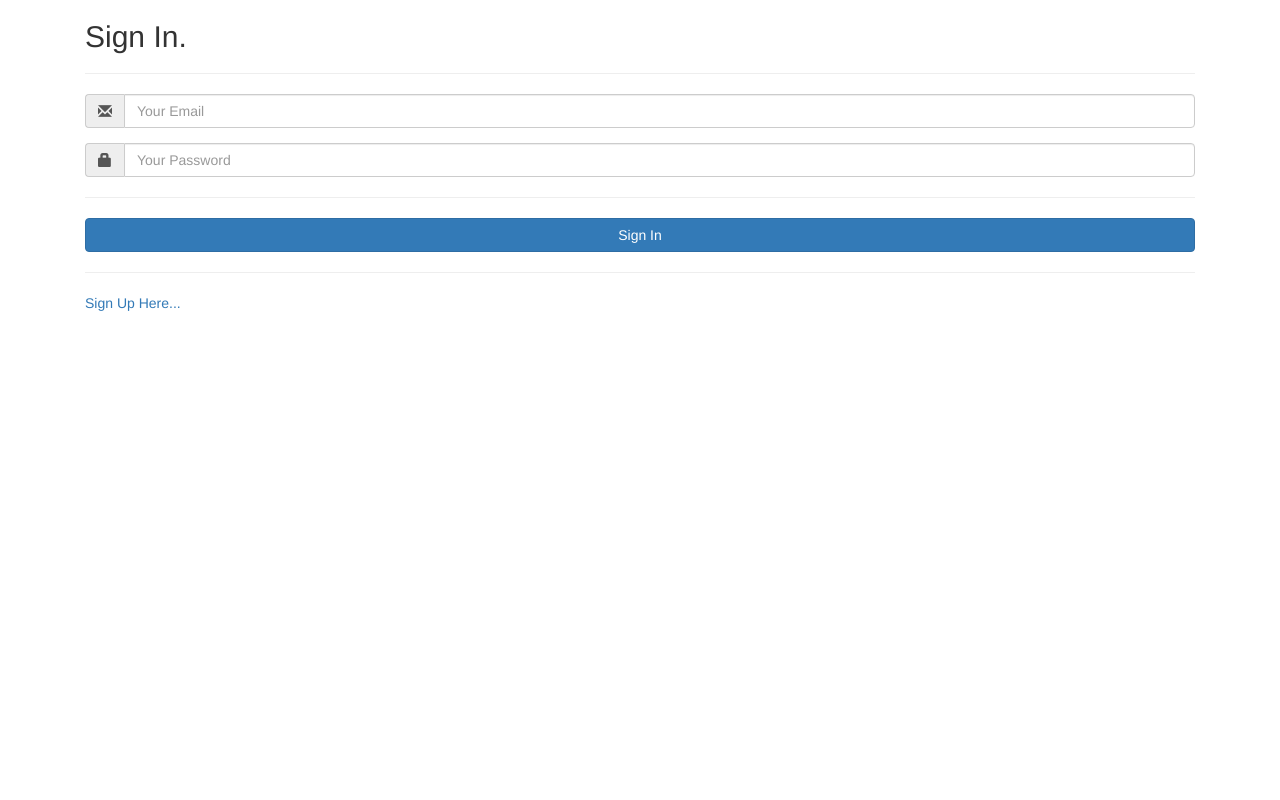
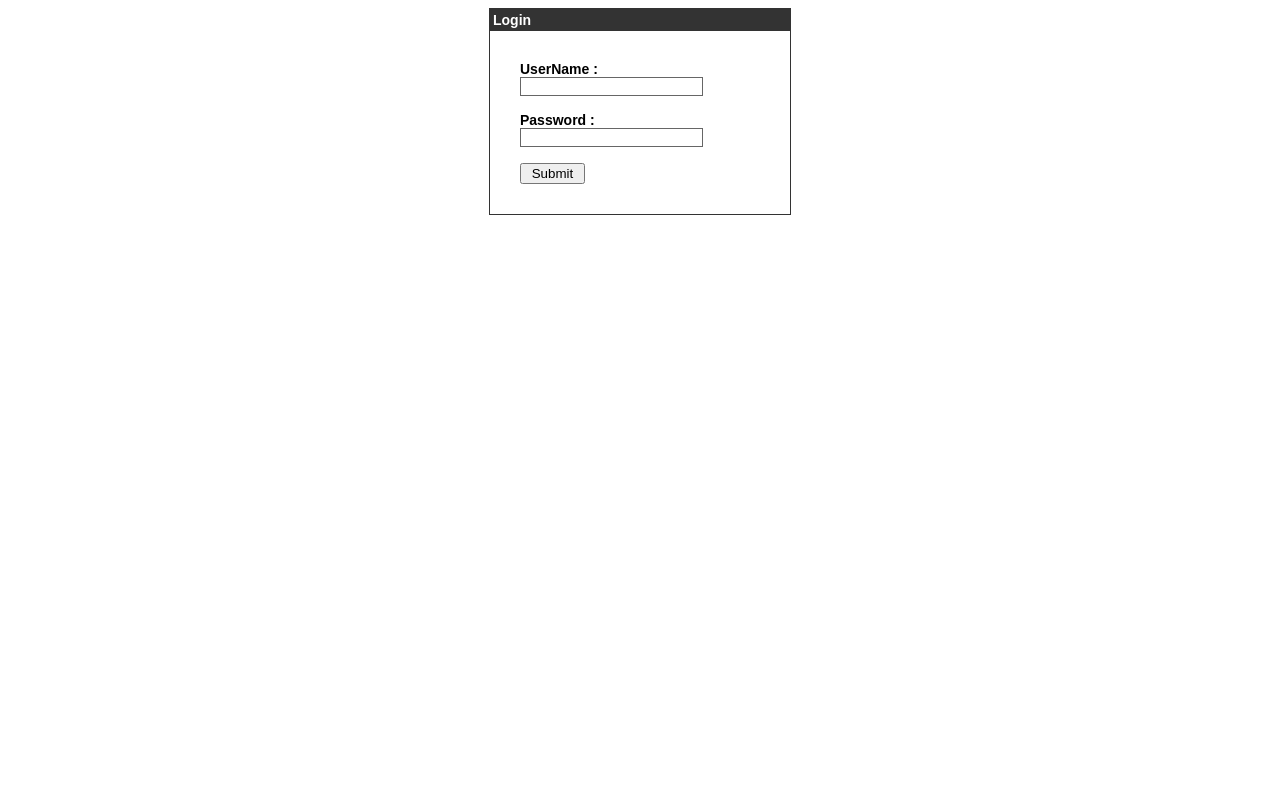
Before and after one commit to HomingPigeonProject/HomingPigeon, a PHP site: page /LoginTest/login.php in a window 1280 px wide. Run offline with PHP 8.4, Linux system fonts and the light colour scheme; data that the repository does not hold is empty.

Commit message:
logintest

```diff
--- /dev/null
+++ b/LoginTest/config.php
@@ -0,0 +1,7 @@
+<?php
+   define('DB_SERVER', 'localhost:3036');
+   define('DB_USERNAME', 'root');
+   define('DB_PASSWORD', 'team3');
+   define('DB_DATABASE', 'HomingPigeon');
+   $db = mysqli_connect(DB_SERVER,DB_USERNAME,DB_PASSWORD,DB_DATABASE);
+?>
--- a/LoginTest/dbconnect.php
+++ /dev/null
@@ -1,21 +0,0 @@
-<?php
-
- // this will avoid mysql_connect() deprecation error.
- error_reporting( ~E_DEPRECATED & ~E_NOTICE );
- // but I strongly suggest you to use PDO or MySQLi.
-
- define('DBHOST', 'localhost:3306');
- define('DBUSER', 'root');
- define('DBPASS', 'team3');
- define('DBNAME', 'HomingPigeon');
-
- $conn = mysql_connect(DBHOST,DBUSER,DBPASS);
- $dbcon = mysql_select_db(DBNAME);
-
- if ( !$conn ) {
-  die("Connection failed : " . mysql_error());
- }
-
- if ( !$dbcon ) {
-  die("Database Connection failed : " . mysql_error());
- }
--- a/LoginTest/login.php
+++ b/LoginTest/login.php
@@ -1,138 +1,77 @@
 <?php
- ob_start();
- session_start();
- require_once 'dbconnect.php';
+   include("config.php");
+   session_start();
 
- // it will never let you open index(login) page if session is set
- if ( isset($_SESSION['user'])!="" ) {
-  header("Location: home.php");
-  exit;
- }
+   if($_SERVER["REQUEST_METHOD"] == "POST") {
+      // username and password sent from form
 
- $error = false;
+      $myusername = mysqli_real_escape_string($db,$_POST['username']);
+      $mypassword = mysqli_real_escape_string($db,$_POST['password']);
 
- if( isset($_POST['btn-login']) ) {
+      $sql = "SELECT id FROM admin WHERE username = '$myusername' and passcode = '$mypassword'";
+      $result = mysqli_query($db,$sql);
+      $row = mysqli_fetch_array($result,MYSQLI_ASSOC);
+      $active = $row['active'];
 
-  // prevent sql injections/ clear user invalid inputs
-  $email = trim($_POST['email']);
-  $email = strip_tags($email);
-  $email = htmlspecialchars($email);
+      $count = mysqli_num_rows($result);
 
-  $pass = trim($_POST['pass']);
-  $pass = strip_tags($pass);
-  $pass = htmlspecialchars($pass);
-  // prevent sql injections / clear user invalid inputs
+      // If result matched $myusername and $mypassword, table row must be 1 row
 
-  if(empty($email)){
-   $error = true;
-   $emailError = "Please enter your email address.";
-  } else if ( !filter_var($email,FILTER_VALIDATE_EMAIL) ) {
-   $error = true;
-   $emailError = "Please enter valid email address.";
-  }
+      if($count == 1) {
+         session_register("myusername");
+         $_SESSION['login_user'] = $myusername;
 
-  if(empty($pass)){
-   $error = true;
-   $passError = "Please enter your password.";
-  }
+         header("location: welcome.php");
+      }else {
+         $error = "Your Login Name or Password is invalid";
+      }
+   }
+?>
+<html>
 
-  // if there's no error, continue to login
-  if (!$error) {
+   <head>
+      <title>Login Page</title>
 
-   $password = hash('sha256', $pass); // password hashing using SHA256
+      <style type = "text/css">
+         body {
+            font-family:Arial, Helvetica, sans-serif;
+            font-size:14px;
+         }
 
-   $res=mysql_query("SELECT userId, userName, userPass FROM users WHERE userEmail='$email'");
-   $row=mysql_fetch_array($res);
-   $count = mysql_num_rows($res); // if uname/pass correct it returns must be 1 row
+         label {
+            font-weight:bold;
+            width:100px;
+            font-size:14px;
+         }
 
-   if( $count == 1 && $row['userPass']==$password ) {
-    $_SESSION['user'] = $row['userId'];
-    header("Location: home.php");
-   } else {
-    $errMSG = "Incorrect Credentials, Try again...";
-   }
+         .box {
+            border:#666666 solid 1px;
+         }
+      </style>
 
-  }
+   </head>
 
- }
-?>
-<!DOCTYPE html>
-<html>
-<head>
-<meta http-equiv="Content-Type" content="text/html; charset=utf-8" />
-<title>Coding Cage - Login & Registration System</title>
-<link rel="stylesheet" href="assets/css/bootstrap.min.css" type="text/css"  />
-<link rel="stylesheet" href="style.css" type="text/css" />
-</head>
-<body>
+   <body bgcolor = "#FFFFFF">
 
-<div class="container">
+      <div align = "center">
+         <div style = "width:300px; border: solid 1px #333333; " align = "left">
+            <div style = "background-color:#333333; color:#FFFFFF; padding:3px;"><b>Login</b></div>
 
- <div id="login-form">
-    <form method="post" action="<?php echo htmlspecialchars($_SERVER['PHP_SELF']); ?>" autocomplete="off">
+            <div style = "margin:30px">
 
-     <div class="col-md-12">
+               <form action = "" method = "post">
+                  <label>UserName  :</label><input type = "text" name = "username" class = "box"/><br /><br />
+                  <label>Password  :</label><input type = "password" name = "password" class = "box" /><br/><br />
+                  <input type = "submit" value = " Submit "/><br />
+               </form>
 
-         <div class="form-group">
-             <h2 class="">Sign In.</h2>
+               <div style = "font-size:11px; color:#cc0000; margin-top:10px"><?php echo $error; ?></div>
+
             </div>
 
-         <div class="form-group">
-             <hr />
-            </div>
+         </div>
 
-            <?php
-   if ( isset($errMSG) ) {
+      </div>
 
-    ?>
-    <div class="form-group">
-             <div class="alert alert-danger">
-    <span class="glyphicon glyphicon-info-sign"></span> <?php echo $errMSG; ?>
-                </div>
-             </div>
-                <?php
-   }
-   ?>
-
-            <div class="form-group">
-             <div class="input-group">
-                <span class="input-group-addon"><span class="glyphicon glyphicon-envelope"></span></span>
-             <input type="email" name="email" class="form-control" placeholder="Your Email" value="<?php echo $email; ?>" maxlength="40" />
-                </div>
-                <span class="text-danger"><?php echo $emailError; ?></span>
-            </div>
-
-            <div class="form-group">
-             <div class="input-group">
-                <span class="input-group-addon"><span class="glyphicon glyphicon-lock"></span></span>
-             <input type="password" name="pass" class="form-control" placeholder="Your Password" maxlength="15" />
-                </div>
-                <span class="text-danger"><?php echo $passError; ?></span>
-            </div>
-
-            <div class="form-group">
-             <hr />
-            </div>
-
-            <div class="form-group">
-             <button type="submit" class="btn btn-block btn-primary" name="btn-login">Sign In</button>
-            </div>
-
-            <div class="form-group">
-             <hr />
-            </div>
-
-            <div class="form-group">
-             <a href="register.php">Sign Up Here...</a>
-            </div>
-
-        </div>
-
-    </form>
-    </div>
-
-</div>
-
-</body>
+   </body>
 </html>
-<?php ob_end_flush(); ?>
```
Also changed, not shown: LoginTest/home.php (deleted, +0 -79 lines), LoginTest/logout.php (+5 -13 lines), LoginTest/register.php (deleted, +0 -173 lines), LoginTest/session.php (added, +16 -0 lines), LoginTest/welcome.php (added, +15 -0 lines).
